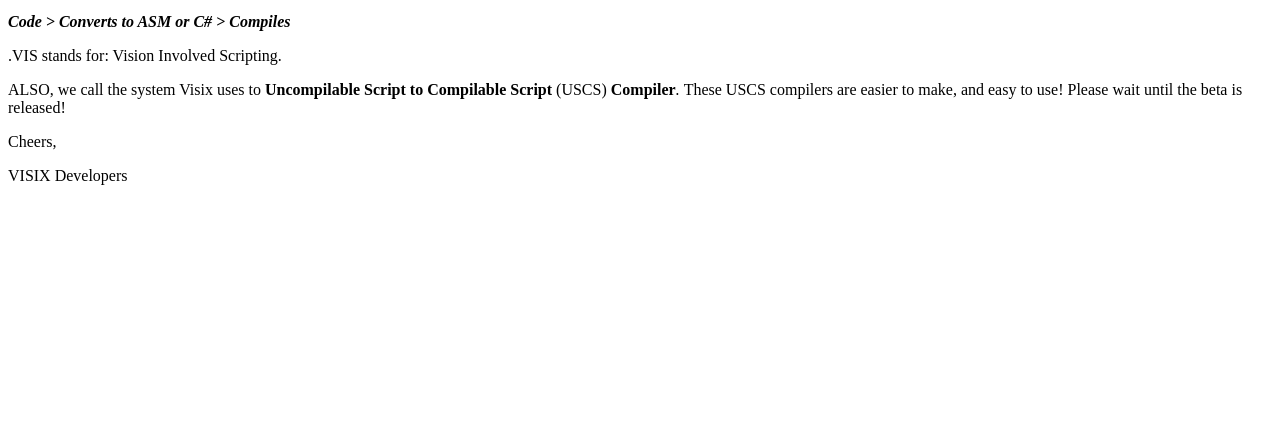
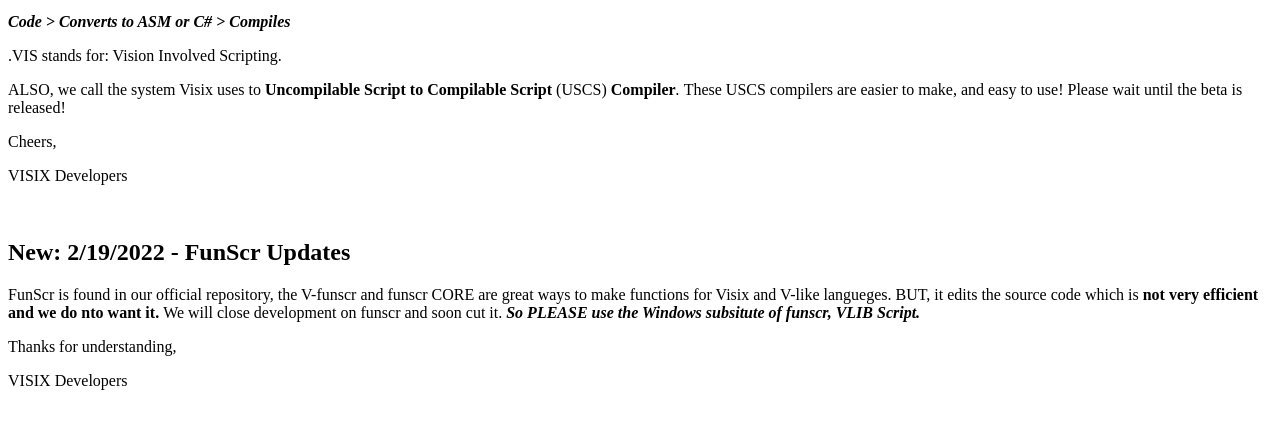
Before and after one commit to ArdenyUser/LoadD-Software-Libary, a plain HTML site: page index.html in a window 1280 px wide. Shown: the part 87-516 px from the top of the page. Drawn offline with Linux system fonts and the light colour scheme.

Commit message:
Update index.html

```diff
--- a/index.html
+++ b/index.html
@@ -5,3 +5,8 @@
 <p>ALSO, we call the system Visix uses to <strong>Uncompilable Script</strong><strong> to Compilable Script</strong> (USCS)<strong> Compiler</strong><em>.&nbsp;</em>These USCS compilers are easier to make, and easy to use! Please wait until the beta is released!</p>
 <p>Cheers,&nbsp;</p>
 <p>VISIX Developers</p>
+<p>&nbsp;</p>
+<h2>New: 2/19/2022 - FunScr Updates</h2>
+<p>FunScr is found in our official repository, the V-funscr and funscr CORE are great ways to make functions for Visix and V-like langueges. BUT, it edits the source code which is&nbsp;<strong>not very efficient and we do nto want it.&nbsp;</strong>We will close development on funscr and soon cut it.&nbsp;<strong><em>So PLEASE use the Windows subsitute of funscr, VLIB Script.</em></strong></p>
+<p>Thanks for understanding,</p>
+<p>VISIX Developers</p>
```
